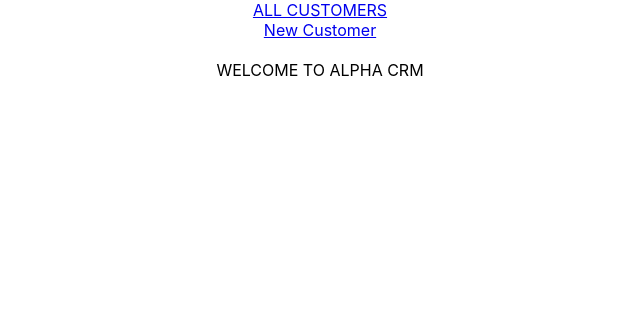
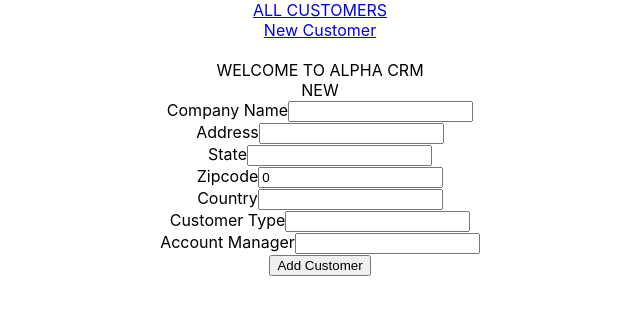
Before and after one commit to shahroze93/alpha-crm, a React (Create React App) app in the folder crm-app/: page /new in a window 1280 px wide. Shown: the top 314 px of the page, without its empty margins (320-960 px from the left). Built offline with nearby package versions, Linux system fonts and the light colour scheme; no server answers.

Commit message:
Added NewCustomer function

```diff
--- a/crm-app/src/components/CustomerDetail.jsx
+++ b/crm-app/src/components/CustomerDetail.jsx
@@ -1,6 +1,6 @@
 import { useEffect, useState } from "react";
 import axios from "axios";
-import { useParams, useHistory } from "react-router";
+import { useParams } from "react-router";
 import { Link } from "react-router-dom";
 
 const AIRTABLE_KEY = process.env.REACT_APP_AIRTABLE_KEY;
@@ -11,7 +11,7 @@ const URL = `https://api.airtable.com/v0/${AIRTABLE_BASE}/customers`;
 export default function CustomerDetail() {
   const [customer, setCustomer] = useState({});
   const { id } = useParams();
-  console.log(id)
+  // console.log(id)
 
   useEffect(() => {
     fetchCustomer();
--- a/crm-app/src/components/CustomerList.jsx
+++ b/crm-app/src/components/CustomerList.jsx
@@ -19,7 +19,7 @@ function CustomerList() {
     const res = await axios.get(URL, {
       headers: { Authorization: `Bearer ${AIRTABLE_KEY}` }
     });
-    console.log(res.data.records);
+    // console.log(res.data.records);
     setCustomers(res.data.records);
   }
 
--- a/crm-app/src/components/NewCustomer.jsx
+++ b/crm-app/src/components/NewCustomer.jsx
@@ -1,11 +1,76 @@
 import React from 'react'
+import { useState } from 'react';
+import axios from "axios";
+import { useHistory } from "react-router-dom";
+
+const AIRTABLE_KEY = process.env.REACT_APP_AIRTABLE_KEY;
+const AIRTABLE_BASE = process.env.REACT_APP_AIRTABLE_BASE;
+
+const URL = `https://api.airtable.com/v0/${AIRTABLE_BASE}/customers`;
 
 const NewCustomer = () => {
+  const [name_company, setNameCompany] = useState("");
+  const [address, setAddress] = useState("");
+  const [state, setState] = useState("");
+  const [zipcode, setZipcode] = useState(0);
+  const [country, setCountry] = useState("");
+  const [customer_type, setCustomerType] = useState("");
+  const [account_manager, setAccountManager] = useState("");
+  let history = useHistory();
+
+  const handleSubmit = async (e) => {
+    e.preventDefault();
+    const fields = {
+      name_company,
+      address,
+      state,
+      zipcode,
+      country,
+      customer_type,
+      account_manager,
+    };
+    console.log(fields)
+    const res = await axios.post(
+      URL,
+      { fields },
+      {
+        headers: { Authorization: `Bearer ${AIRTABLE_KEY}` },
+      }
+    );
+    console.log(res);
+    setNameCompany("");
+    history.push(`/customers/${res.data.id}`);
+  };
+
   return (
     <div>
-
+      NEW
+      <form onSubmit={handleSubmit}>
+        <label>Company Name</label>
+        <input type="text" value={name_company} onChange={(e) => setNameCompany(e.target.value)} />
+        <br />
+        <label>Address</label>
+        <input type="text" value={address} onChange={(e) => setAddress(e.target.value)} />
+        <br />
+        <label>State</label>
+        <input type="text" value={state} onChange={(e) => setState(e.target.value)} />
+        <br />
+        <label>Zipcode</label>
+        <input type="text" value={zipcode} onChange={(e) => setZipcode(e.target.value)} />
+        <br />
+        <label>Country</label>
+        <input type="text" value={country} onChange={(e) => setCountry(e.target.value)} />
+        <br />
+        <label>Customer Type</label>
+        <input type="text" value={customer_type} onChange={(e) => setCustomerType(e.target.value)} />
+        <br />
+        <label>Account Manager</label>
+        <input type="text" value={account_manager} onChange={(e) => setAccountManager(e.target.value)} />
+        <br />
+        <button>Add Customer</button>
+      </form>
     </div>
-  )
+  );
 }
 
 export default NewCustomer
```
